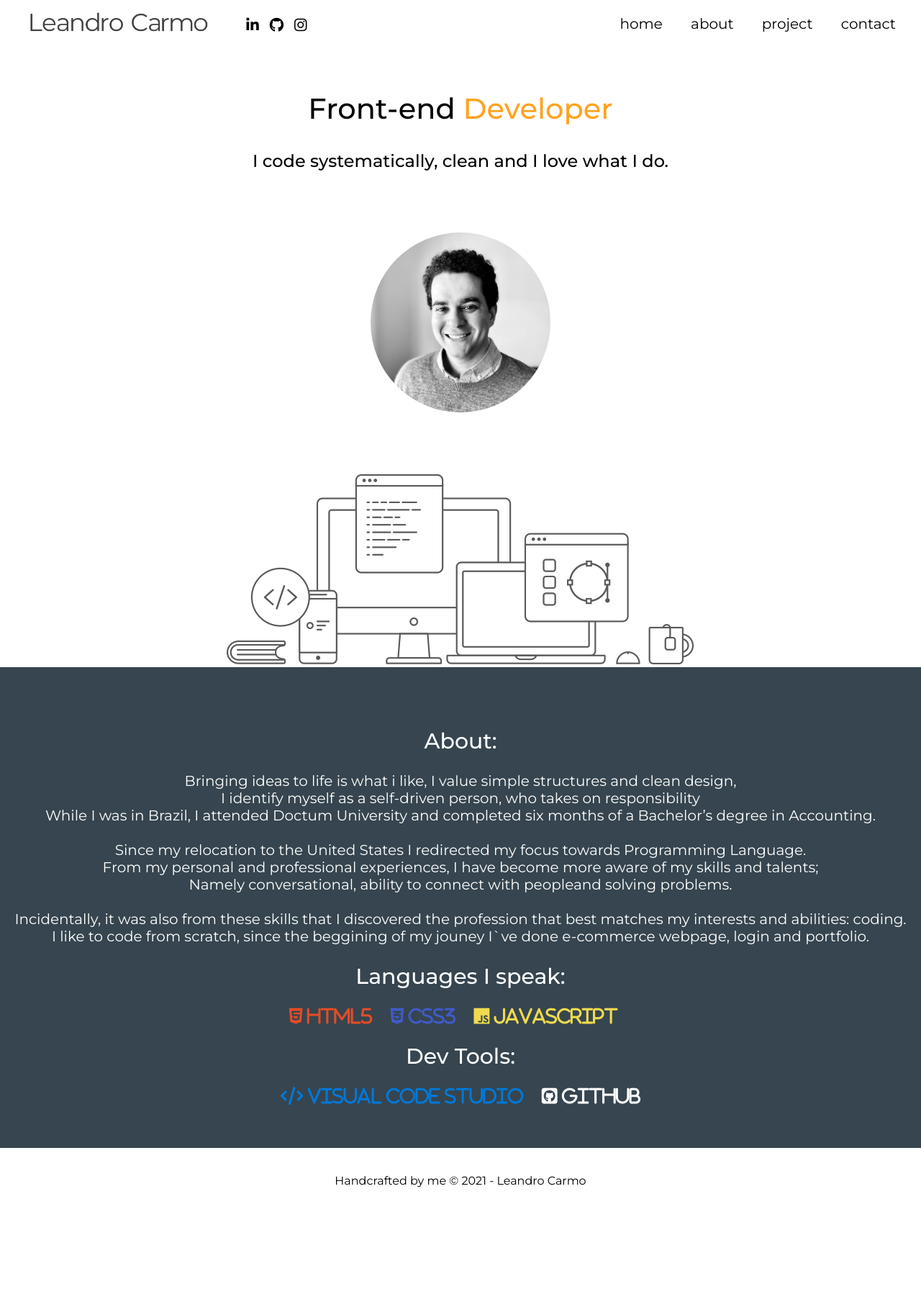
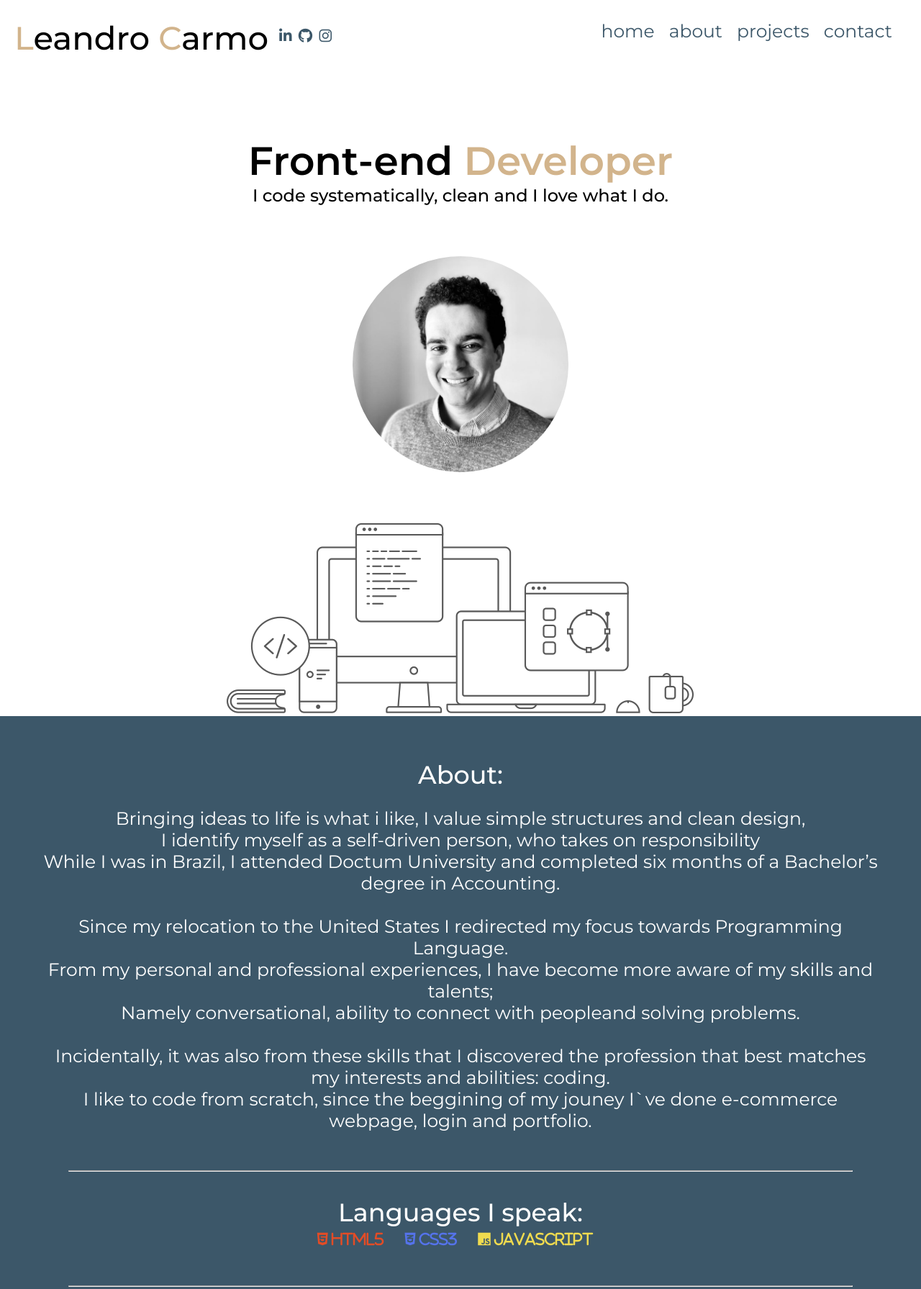
Before and after one commit to leandro-alves-carmo/portfolio-repo, a plain HTML site: page index.html in a window 1280 px wide. Shown: the top 1791 px of the page at 72% size. Before the commit the page ends 1686 px from the top, so only its background shows below. Drawn offline with Linux system fonts and the light colour scheme.

Commit message:
finished about section add some project layout

```diff
--- a/index.html
+++ b/index.html
@@ -1,102 +1,79 @@
 <!DOCTYPE html>
 <html lang="en">
   <head>
-    <!-- -------------------------------------------------------------- -->
-    <!-- Meta -->
     <meta charset="UTF-8" />
     <meta http-equiv="X-UA-Compatible" content="IE=edge" />
     <meta name="viewport" content="width=device-width, initial-scale=1.0" />
-    <!-- -------------------------------------------------------------- -->
-    <!-- Favicon -->
-    <!-- -------------------------------------------------------------- -->
+    <!---------------------------------------------------------------->
     <!-- CSS -->
-    <link alt="My-CSS" rel="stylesheet" href="/styles.css" />
-    <link rel="preconnect" href="https://fonts.gstatic.com" />
+    <link rel="stylesheet" href="/styles.css" />
     <link rel="preconnect" href="https://fonts.gstatic.com" />
     <link
-      href="https://fonts.googleapis.com/css2?family=Montserrat:wght@400;500;600;900&display=swap"
+      href="https://fonts.googleapis.com/css2?family=Montserrat:wght@400;500;600;700;900&display=swap"
       rel="stylesheet"
     />
-    <!-- -------------------------------------------------------------- -->
-    <!-- Title -->
-    <title>Leandro Carmo - Front-end Developer</title>
-    <!-- -------------------------------------------------------------- -->
+    <!---------------------------------------------------------------->
+    <title>Document</title>
   </head>
   <body>
-    <!-- -------------------------------------------------------------- -->
-    <!-- Navigation -->
+    <!---------------------------------------------------------------->
+    <!-- Nav -->
     <header id="header" class="header">
-      <div class="navigation">
-        <div class="nav-bar">
-          <figure class="logo">
-            <img src="/logo.png" alt="Leandro Carmo logo" />
-          </figure>
+      <div class="">
+        <div class="logo">
+          <h1><span>L</span>eandro <span>C</span>armo</h1>
           <!------>
           <div class="social-media">
+            <a href="https://www.linkedin.com/in/leandrodcarmo/">
+              <i class="fa-lg fab fa-linkedin-in"></i>
+            </a>
+            <a href="https://github.com/leandro-alves-carmo">
+              <i class="fa-lg fab fa-github"></i>
+            </a>
+            <a href="https://github.com/leandro-alves-carmo">
+              <i class="fa-lg fab fa-instagram"></i>
+            </a>
+          </div>
+        </div>
+        <!------>
+      </div>
+      <nav class="nav-top">
         <ul>
-              <li>
-                <a href="https://www.linkedin.com/in/leandrodcarmo/"
-                  ><i class="fa-lg fab fa-linkedin-in"></i
-                ></a>
-              </li>
-              <li>
-                <a href="https://github.com/leandro-alves-carmo"
-                  ><i class="fa-lg fab fa-github"></i
-                ></a>
-              </li>
-              <li>
-                <a href="https://github.com/leandro-alves-carmo"
-                  ><i class="fa-lg fab fa-instagram"></i
-                ></a>
-              </li>
+          <li><a href="#home">home</a></li>
         </ul>
-          </div>
-
-          <!------>
-          <nav class="nav">
-            <ul class="nav-item">
-              <li><a href="#home">home</a></li>
+        <ul>
           <li><a href="#about">about</a></li>
-              <li><a href="#project">project</a></li>
+        </ul>
+        <ul>
+          <li><a href="#project">projects</a></li>
+        </ul>
+        <ul>
           <li><a href="#contact">contact</a></li>
         </ul>
       </nav>
-          <!------>
-        </div>
-      </div>
     </header>
-    <!-- -------------------------------------------------------------- -->
+    <!---------------------------------------------------------------->
     <!-- Hero -->
-    <section>
-      <div class="container">
-        <div class="column">
-          <!------>
+    <div class="main">
+      <div class="box">
         <div class="title">
           <h1>Front-end <span>Developer</span></h1>
           <h2>I code systematically, clean and I love what I do.</h2>
+          <img src="/images/hero.jpg" />
         </div>
-          <!------>
-          <figure class="hero">
-            <img src="/hero.jpg" />
-          </figure>
-          <!------>
-          <figure class="hero-foot">
-            <img src="/hero-foot.png" />
-          </figure>
+        <img src="/images/hero-foot.png" />
       </div>
     </div>
-    </section>
-
-    <!-- -------------------------------------------------------------- -->
-    <!-- About Me-->
-    <section>
+    <!---------------------------------------------------------------->
+    <!-- About -->
+    <div class="about">
+      <div class="small-container">
         <div class="container">
-        <div class="column">
-          <div class="about">
           <h2>About:</h2>
+          <br />
           <p>
-              Bringing ideas to life is what i like, I value simple structures
-              and clean design,<br />
+            Bringing ideas to life is what i like, I value simple structures and
+            clean design,<br />
             I identify myself as a self-driven person, who takes on
             responsibility<br />
             While I was in Brazil, I attended Doctum University and completed
@@ -108,11 +85,12 @@
             Namely conversational, ability to connect with peopleand solving
             problems.<br /><br />
             Incidentally, it was also from these skills that I discovered the
-              profession that best matches my interests and abilities:
-              coding.<br />
+            profession that best matches my interests and abilities: coding.<br />
             I like to code from scratch, since the beggining of my jouney I`ve
             done e-commerce webpage, login and portfolio.<br />
           </p>
+          <br />
+          <hr />
           <!----->
           <h2>Languages I speak:</h2>
           <div class="icons">
@@ -120,6 +98,8 @@
             <i class="fa-lg fab fa-css3-alt"> CSS3</i>
             <i class="fa-lg fab fa-js"> JavaScript</i>
           </div>
+          <br />
+          <hr />
           <!----->
           <h2>Dev Tools:</h2>
           <div class="icons">
@@ -129,34 +109,49 @@
         </div>
       </div>
     </div>
-    </section>
+    <!---------------------------------------------------------------->
+    <!-- Projects -->
+    <div class="main">
+      <div class="projects">
+        <h1>My Projects</h1>
+        <ul>
+          <li><a href="#">Login</a></li>
+          <li><a href="#">E-commerce</a></li>
+        </ul>
+      </div>
+    </div>
+    <!---------------------------------------------------------------->
+    <!-- Contact -->
 
-    <!-- -------------------------------------------------------------- -->
-    <!-- Projects -->
-    <section>
-      <div class="row"></div>
-    </section>
+    <div class="about">
+      <div class="info">
+        <h1>Don't be shy say Hello. <i class="far fa-hand-spock"></i></h1>
+        <form action="">
+          <label for="name">Name</label>
+          <input type="text" name="name" placeholder="_Name" />
+          <!------>
+          <label for="email">Email</label>
+          <input type="email" name="email" id="email" placeholder="_Email" />
+          <!------>
+          <textarea name="t-area" id="t-area" cols="30" rows="10"> </textarea>
+          <!------>
+          <input type="button" value="Send Greedings" />
+        </form>
+      </div>
+    </div>
+    <!---------------------------------------------------------------->
+    <!-- Footer -->
 
-    <!-- -------------------------------------------------------------- -->
-    <!-- Contact -->
-    <section>
-      <div class="contact"></div>
-    </section>
-    <!-- -------------------------------------------------------------- -->
-    <!-- Footer -->
-    <section>
     <div class="copyright">
+      <hr />
       <p>Handcrafted by me &copy; 2021 - Leandro Carmo</p>
     </div>
-    </section>
-
-    <!-- -------------------------------------------------------------- -->
-    <!-- JS -->
+    <!---------------------------------------------------------------->
+    <!-- Script -->
     <script
-      alt="CDN"
       src="https://kit.fontawesome.com/3d01e5c7ab.js"
       crossorigin="anonymous"
     ></script>
-    <!-- -------------------------------------------------------------- -->
+    <!---------------------------------------------------------------->
   </body>
 </html>
--- a/styles.css
+++ b/styles.css
@@ -1,170 +1,266 @@
 /*------------
----- Root ----
---------------*/
+---- root ----
+---------#ffab35-----*/
+*,*::after,*::before {
+    padding: 0;
+    margin: 0;
+}
+
+:root{
+    --Tan: #d2b48c;
+    --Charcoal: #3c5769;
+}
 
 body {
-  padding: 0;
-  margin: 0;
-  font-family: "Montserrat", sans-serif;
-  background: #fff;
-  box-sizing: border-box;
-}
-
-a {
-    color: #000;
-    text-decoration: none;
-}
-
-a:hover {
-    color: #ffa321;
-    text-decoration: none;
+    font-family: 'Montserrat', sans-serif;
 }
 
 li {
     list-style-type: none;
 }
 
+a {
+    color: var(--Charcoal);
+    text-decoration: none;
+}
+
+a:hover {
+    color: var(--Tan);
+}
+
 h1,h2,h3,h4 {
     font-weight: 500;
-
-}
-/*--------------
--- Navigation --
---------------*/
-.header {
-    width: 100%;
-    height: auto;
 }
 
-.navigation {
-  max-width: 1300px;
-  min-width: 100%;
-  background: rgba(255,255,255,.2);
+/*------------------
+---- Navigation ----
+--------------------*/
+.header {
+    display: flex;
+    height: 80px;
+    width: 100%;
+}
+.header h1 {
+    font-size: 45px;
 }
 
-.logo img {
-    width: 250px;
-    max-width: 100%;
+.main h1 {
+    font-size: 55px;
+}
+
+.title span {
+    color: var(--Tan);
+}
+
+.social-media {
+    margin: 9px 0px 0px 10px;
+}
+
+.fa-lg{
+    padding-left: 5px;
+}
+
+.logo {
+    display: flex;
+    flex-direction: row;
+    margin: 25px 10px 20px 20px;
+}
+
+.logo h1 {
+    cursor: progress;
+}
+.logo span {
+    color: var(--Tan);
     cursor: progress;
 }
 
-.social-media ul {
-  display: flex;
-  margin-top: 20px;
-  transform: translate(-20%);
+.nav-top {
+    display: flex;
+    flex-direction: row;
+    margin: 5px 20px 0 auto;
+    align-items: center;
 }
 
-.social-media ul li {
-    margin-right: 15px;
+.nav-top ul {
+    font-size: 25px;
+    margin-right: 20px;
 }
 
-.nav-bar {
-  display: flex;
-  align-items: center;
+.fa-linkedin-in, .fa-github, .fa-instagram {
+    margin-top: 15px;
+    color: var(--Charcoal);
 }
 
-nav {
-  flex: 1;
-  text-align: right;
-}
-
-nav ul li{
-    display: inline-block;
-    margin-right: 35px;
-}
-
-.nav-item a {
-    font-size: 20px;
+.fa-linkedin-in:hover, .fa-github:hover, .fa-instagram:hover {
+    color: var(--Tan);
 }
 
 /*------------
----- hero ----
+---- Hero ----
 --------------*/
-.title h1 {
-    margin-top: 60px;
-    font-size: 40px;
+.main {
+    display: flex;
+    margin: 50px auto 0 auto;
 }
 
-.title span {
-    color:#ffa321;
+.box {
+    margin: 0 auto;
+}
+
+.title {
+    display: flex;
+    flex-direction: column;
+    padding-top: 60px;
+}
+
+.title h1 {
+    font-weight: 600;
+    margin: 0 auto;
+}
+
+.title h2 {
+    margin: 0 auto;
+}
+
+.title img {
+    width: 300px;
+    border-radius: 50%;
+    margin: 70px auto;
+}
+
+/*-------------
+---- about ----
+--------------*/
+.about {
+    display: flex;
+    flex-direction:column;
+    padding: 60px;
+    background: var(--Charcoal);
+    color: #fff;
+    align-items: center;
+}
+
+.about h2 {
+    margin: 0 auto 5px auto;
+    font-size: 35px;
+}
+
+.container p {
+    font-size: 25px;
+    text-align: center;
 }
 
 .container {
     display: flex;
-    position: relative;
+    flex-direction: column;
     margin: 0 auto;
-    -moz-box-flex: 1;
-    -webkit-box-flex: 1;
+}
+.container hr {
+    border: linear;
+    margin: 35px ;
 }
 
-.column {
-    text-align: center;
-    flex: 1 1 0;
-}
-
-.hero img {
-    padding: 65px 0;
-    width: 250px;
-    border-radius: 100%;
-    cursor: progress;
-}
-
-.hero-foot {
-    color: #000;
-    margin-bottom: 0;
-}
-
-/*--------------
------ About ----
-----------------*/
-.about {
-    padding: 60px 0;
-    background: #36454f;
-    color: #fff;
-    font-size: 20px;
+.icons {
+    margin: 0 auto;
 }
 
 .fa-html5 {
     color: #e34c26;
-    margin-right: 20px;
+    margin: 10px 20px 0 auto;
 }
 
 .fa-css3-alt {
-    color: #405bc7;
-    margin-right: 20px;
+    color: #5573eb;
+    margin: 10px 20px 0 auto;
 }
 
 .fa-js {
     color: #f0db4f;
-    margin-right: 20px;
+    margin: 10px 20px 0 auto;
 }
 
 .fa-code {
     color: #0078d7;
-    margin-right: 20px;
+    margin: 10px 20px 0 auto;
+}
+
+/*----------------
+---- Projects ----
+------------------*/
+.projects {
+    margin: 0 auto;
+}
+
+.projects h1 {
+    border-bottom: 1px solid var(--Tan);
 }
 
 /*--------------
+---- Contact----
+----------------*/
+.contact {
+    display: flex;
+}
+
+.info {
+
+    height: 100%;
+    width: 400px;
+    margin: 0 auto;
+    font-size: 20px;
+}
+
+.info h1{
+    font-size: 30px;
+    padding-bottom: 15px;
+}
+
+
+.info input[type="text"], input[type="email"] {
+    background-color: var(--Charcoal);
+    color: #fff;
+    font-size: 20px;
+    width: 100%;
+    padding-top: 5px;
+    border-radius: 5px;
+    border: none;
+    border-bottom: 1px solid var(--Tan);
+}
+
+.info [type="button"] {
+    font-size: 20px;
+    background: var(--Tan);
+    color: #fff;
+    height: 25px;
+    width: 100%;
+    border-radius: 30px;
+    border: none;
+    cursor: pointer;
+    padding-bottom: 10px;
+}
+
+.info [type="button"]:hover {
+    background: var(--Charcoal);
+    color: var(--Tan);
+    border: 1px solid var(--Tan);
+}
+
+textarea {
+    margin: 20px 0 20px 0;
+    width: 100%;
+    font-size: 20px;
+    border-radius: 10px;
+}
+/*--------------
 ---- Footer ----
 ----------------*/
-.footer {
-  display: flex;
-  text-align: center;
-  font-size: 14px;
+
+.copyright {
+    margin: 70px auto 20px auto;
+    color:#36454F;
+    text-align: center;
 }
 
-.copyright p {
-  color: #000;
-  padding: 20px;
-  text-align: center;
+.copyright hr {
+    margin: 20px auto;
 }
-
-/*-------------
----- Media ----
----------------*/
-
-@media only screen and (max-width: 1200px) {
-    .container {
-      padding: 0 3rem;
-    }
-}
```
Also changed, not shown: images/hero-foot.png (renamed from hero-foot.png), images/hero.jpg (renamed from hero.jpg), images/logo.png (renamed from logo.png), index.js (added). Lines whose indentation alone changed are shown as unchanged.
